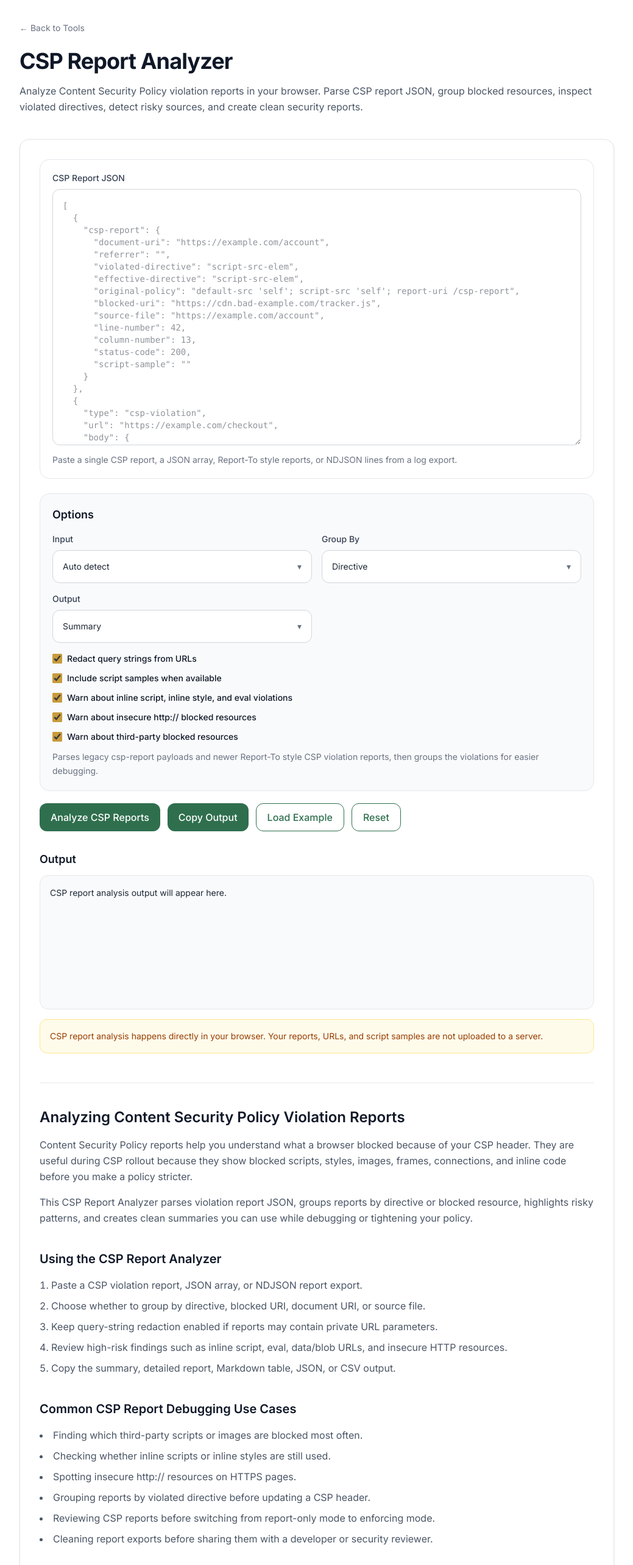
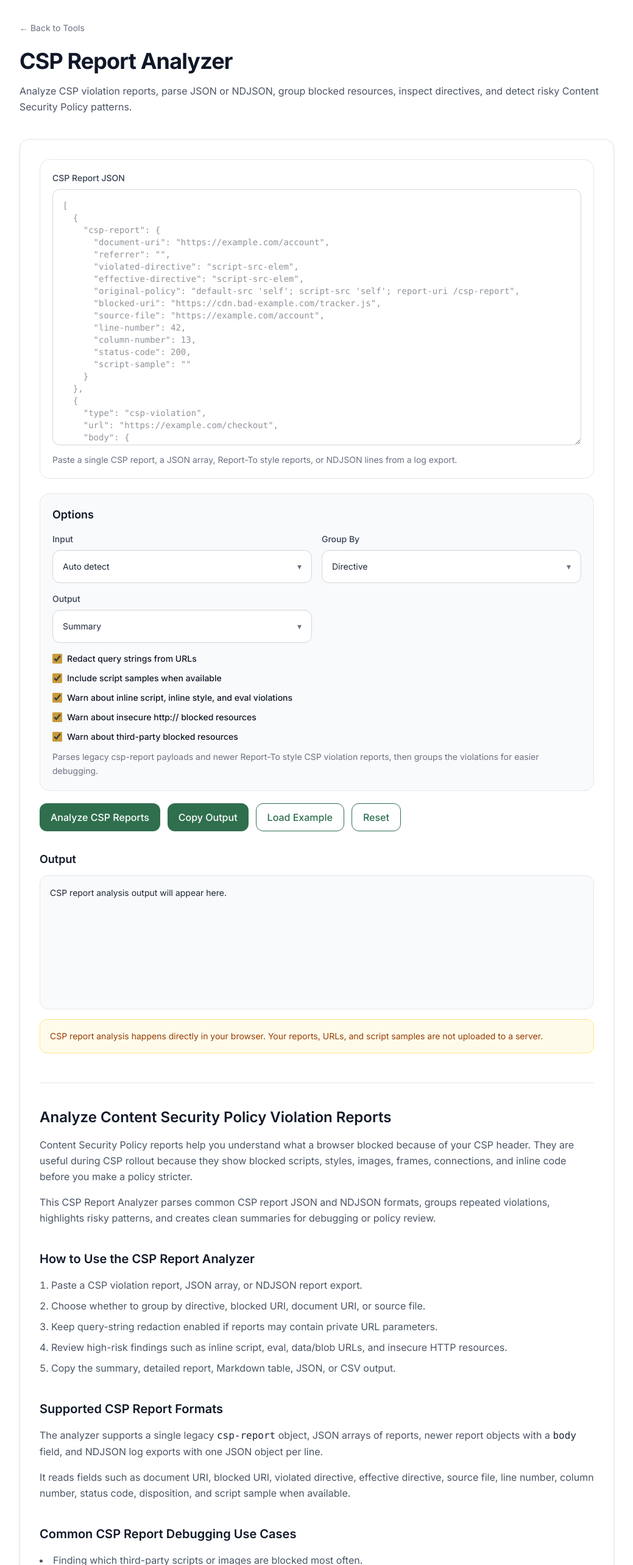
Before and after one commit to vaarunsonawwane-ops/yoryantra-new, a Next.js app: page /tools/csp-report-analyzer in a window 1280 px wide. Shown: the part 180-2746 px from the top of the page at 61% size, without its empty margins (120-1159 px from the left). Built offline with nearby package versions, Linux system fonts and the light colour scheme.

Commit message:
CSP Report Analyzer SEO update

```diff
--- a/app/data/tools.tsx
+++ b/app/data/tools.tsx
@@ -1199,10 +1199,11 @@ export const tools = [
 {
   title: "CSP Report Analyzer",
   description:
-    "Analyze Content Security Policy violation reports, group blocked resources, inspect directives, and detect risky CSP patterns.",
+    "Analyze CSP violation reports, parse JSON or NDJSON, group blocked resources, inspect directives, and detect risky policy patterns.",
   href: "/tools/csp-report-analyzer",
   category: "Security Tools",
 },
+
 
 {
   title: "Title Tag Length Checker",
--- a/app/tools/csp-report-analyzer/ToolClient.tsx
+++ b/app/tools/csp-report-analyzer/ToolClient.tsx
@@ -189,9 +189,9 @@ export default function ToolClient() {
   return (
     <ToolShell
       title="CSP Report Analyzer"
-      description="Analyze Content Security Policy violation reports in your browser. Parse CSP report JSON, group blocked resources, inspect violated directives, detect risky sources, and create clean security reports."
+      description="Analyze CSP violation reports, parse JSON or NDJSON, group blocked resources, inspect directives, and detect risky Content Security Policy patterns."
     >
-      <div className="rounded-2xl border border-gray-200 bg-white p-5">
+      <div className="min-w-0 rounded-2xl border border-gray-200 bg-white p-5">
         <label className="block mb-2 text-sm font-medium text-gray-700">
           CSP Report JSON
         </label>
@@ -211,7 +211,7 @@ export default function ToolClient() {
         </p>
       </div>
 
-      <div className="mt-6 rounded-2xl border border-gray-200 bg-gray-50 p-5">
+      <div className="mt-6 min-w-0 rounded-2xl border border-gray-200 bg-gray-50 p-5">
         <h3 className="text-lg font-semibold text-gray-900">Options</h3>
 
         <div className="mt-4 grid items-start gap-4 md:grid-cols-2">
@@ -284,7 +284,7 @@ export default function ToolClient() {
       {error && <div className="mt-6 rounded-xl border border-red-200 bg-red-50 p-4 text-sm leading-relaxed text-red-700">{error}</div>}
 
       {result && (
-        <div className="mt-8 grid gap-4 md:grid-cols-2 lg:grid-cols-4">
+        <div className="mt-8 grid min-w-0 gap-4 md:grid-cols-2 lg:grid-cols-4">
           <SummaryCard label="Reports" value={result.totalReports.toLocaleString()} />
           <SummaryCard label="Directives" value={result.directiveCount.toLocaleString()} />
           <SummaryCard label="Blocked URIs" value={result.blockedUriCount.toLocaleString()} />
@@ -293,11 +293,11 @@ export default function ToolClient() {
       )}
 
       {result && result.groups.length > 0 && (
-        <div className="mt-8 rounded-2xl border border-gray-200 bg-white p-5">
+        <div className="mt-8 min-w-0 rounded-2xl border border-gray-200 bg-white p-5">
           <h3 className="text-lg font-semibold text-gray-900">Grouped Violations</h3>
           <p className="mt-2 text-sm text-gray-500">The most common CSP violations grouped by the selected field.</p>
 
-          <div className="mt-4 overflow-auto rounded-xl border border-gray-200">
+          <div className="mt-4 min-w-0 overflow-auto rounded-xl border border-gray-200">
             <table className="w-full min-w-[860px] text-left text-sm">
               <thead className="bg-gray-50 text-gray-600">
                 <tr>
@@ -350,12 +350,12 @@ export default function ToolClient() {
         </div>
       )}
 
-      <div className="mt-8">
-        <div className="flex items-center justify-between mb-3">
+      <div className="mt-8 min-w-0">
+        <div className="flex items-center justify-between gap-3 mb-3">
           <h3 className="text-lg font-semibold text-gray-900">Output</h3>
           {output && <button onClick={copyOutput} className="yoryantra-btn-outline text-sm">{copied ? "Copied" : "Copy"}</button>}
         </div>
-        <pre className="yoryantra-output overflow-auto text-sm min-h-[320px] whitespace-pre-wrap break-words">
+        <pre className="yoryantra-output min-h-[320px] min-w-0 overflow-auto whitespace-pre-wrap break-all text-sm">
           {output || "CSP report analysis output will appear here."}
         </pre>
       </div>
@@ -366,13 +366,13 @@ export default function ToolClient() {
 
       <section className="mt-12 border-t border-gray-200 pt-10 space-y-10">
         <div>
-          <h2 className="text-2xl font-semibold text-gray-900">Analyzing Content Security Policy Violation Reports</h2>
+          <h2 className="text-2xl font-semibold text-gray-900">Analyze Content Security Policy Violation Reports</h2>
           <p className="mt-4 text-gray-600 leading-relaxed">Content Security Policy reports help you understand what a browser blocked because of your CSP header. They are useful during CSP rollout because they show blocked scripts, styles, images, frames, connections, and inline code before you make a policy stricter.</p>
-          <p className="mt-4 text-gray-600 leading-relaxed">This CSP Report Analyzer parses violation report JSON, groups reports by directive or blocked resource, highlights risky patterns, and creates clean summaries you can use while debugging or tightening your policy.</p>
+          <p className="mt-4 text-gray-600 leading-relaxed">This CSP Report Analyzer parses common CSP report JSON and NDJSON formats, groups repeated violations, highlights risky patterns, and creates clean summaries for debugging or policy review.</p>
         </div>
 
         <div>
-          <h2 className="text-xl font-semibold text-gray-900">Using the CSP Report Analyzer</h2>
+          <h2 className="text-xl font-semibold text-gray-900">How to Use the CSP Report Analyzer</h2>
           <ol className="mt-4 list-decimal list-inside space-y-2 text-gray-600 leading-relaxed">
             <li>Paste a CSP violation report, JSON array, or NDJSON report export.</li>
             <li>Choose whether to group by directive, blocked URI, document URI, or source file.</li>
@@ -380,6 +380,16 @@ export default function ToolClient() {
             <li>Review high-risk findings such as inline script, eval, data/blob URLs, and insecure HTTP resources.</li>
             <li>Copy the summary, detailed report, Markdown table, JSON, or CSV output.</li>
           </ol>
+        </div>
+
+        <div>
+          <h2 className="text-xl font-semibold text-gray-900">Supported CSP Report Formats</h2>
+          <p className="mt-4 text-gray-600 leading-relaxed">
+            The analyzer supports a single legacy <span className="font-mono text-gray-800">csp-report</span> object, JSON arrays of reports, newer report objects with a <span className="font-mono text-gray-800">body</span> field, and NDJSON log exports with one JSON object per line.
+          </p>
+          <p className="mt-4 text-gray-600 leading-relaxed">
+            It reads fields such as document URI, blocked URI, violated directive, effective directive, source file, line number, column number, status code, disposition, and script sample when available.
+          </p>
         </div>
 
         <div>
@@ -418,6 +428,7 @@ export default function ToolClient() {
           <h2 className="text-xl font-semibold text-gray-900">Frequently Asked Questions</h2>
           <div className="mt-5 space-y-6">
             <Faq title="What is a CSP violation report?" text="It is a browser-generated report that describes a resource blocked by a Content Security Policy directive." />
+            <Faq title="Can I paste multiple CSP reports at once?" text="Yes. You can paste a JSON array, a reports array, or NDJSON with one report object per line." />
             <Faq title="Can this parse Report-To style CSP reports?" text="Yes. It supports common legacy csp-report payloads and newer report objects with a body field." />
             <Faq title="Why should query strings be redacted?" text="URLs in security reports can sometimes contain tokens, IDs, or private parameters. Redacting query strings makes reports safer to share." />
             <Faq title="Does this update my CSP policy automatically?" text="No. It analyzes reports and highlights patterns. You should review changes before updating a real CSP header." />
@@ -460,7 +471,7 @@ function Faq({ title, text }: { title: string; text: string }) {
 
 function SummaryCard({ label, value }: { label: string; value: string }) {
   return (
-    <div className="rounded-xl border border-gray-200 bg-gray-50 p-4">
+    <div className="min-w-0 rounded-xl border border-gray-200 bg-gray-50 p-4">
       <div className="text-xs font-medium uppercase tracking-wide text-gray-500">{label}</div>
       <div className="mt-1 break-words font-mono text-lg font-semibold text-gray-900">{value}</div>
     </div>
--- a/app/tools/csp-report-analyzer/page.tsx
+++ b/app/tools/csp-report-analyzer/page.tsx
@@ -2,37 +2,37 @@ import type { Metadata } from "next";
 import ToolClient from "./ToolClient";
 
 export const metadata: Metadata = {
-  title: "CSP Report Analyzer | Analyze Content Security Policy Violation Reports | Yoryantra",
+  title: "CSP Report Analyzer – Parse Violation Reports | Yoryantra",
   description:
-    "Analyze Content Security Policy violation reports in your browser. Parse CSP report JSON, group blocked resources, inspect violated directives, detect risky sources, and create clean security reports.",
+    "Analyze CSP violation reports, parse report JSON or NDJSON, group blocked resources, inspect directives, and detect risky Content Security Policy patterns.",
   keywords: [
-    "CSP Report Analyzer",
+    "CSP report analyzer",
     "Content Security Policy report analyzer",
+    "CSP violation report analyzer",
     "CSP violation report parser",
     "analyze CSP reports",
-    "CSP report JSON",
+    "CSP report JSON parser",
     "CSP blocked URI analyzer",
-    "security tools",
-    "web security tools",
-    "CSP debugging",
-    "developer security tools",
+    "CSP report-only analyzer",
+    "CSP debugging tool",
+    "Content Security Policy violations",
   ],
   alternates: {
     canonical: "https://yoryantra.com/tools/csp-report-analyzer",
   },
   openGraph: {
-    title: "CSP Report Analyzer | Analyze Content Security Policy Violation Reports | Yoryantra",
+    title: "CSP Report Analyzer – Parse Violation Reports | Yoryantra",
     description:
-      "Analyze Content Security Policy violation reports in your browser. Parse CSP report JSON, group blocked resources, inspect violated directives, detect risky sources, and create clean security reports.",
+      "Analyze CSP violation reports, parse report JSON or NDJSON, group blocked resources, inspect directives, and detect risky Content Security Policy patterns.",
     url: "https://yoryantra.com/tools/csp-report-analyzer",
     siteName: "Yoryantra",
     type: "website",
   },
   twitter: {
     card: "summary_large_image",
-    title: "CSP Report Analyzer | Analyze Content Security Policy Violation Reports | Yoryantra",
+    title: "CSP Report Analyzer – Parse Violation Reports | Yoryantra",
     description:
-      "Analyze Content Security Policy violation reports in your browser. Parse CSP report JSON, group blocked resources, inspect violated directives, detect risky sources, and create clean security reports.",
+      "Analyze CSP violation reports, parse report JSON or NDJSON, group blocked resources, inspect directives, and detect risky Content Security Policy patterns.",
   },
 };
 
```
